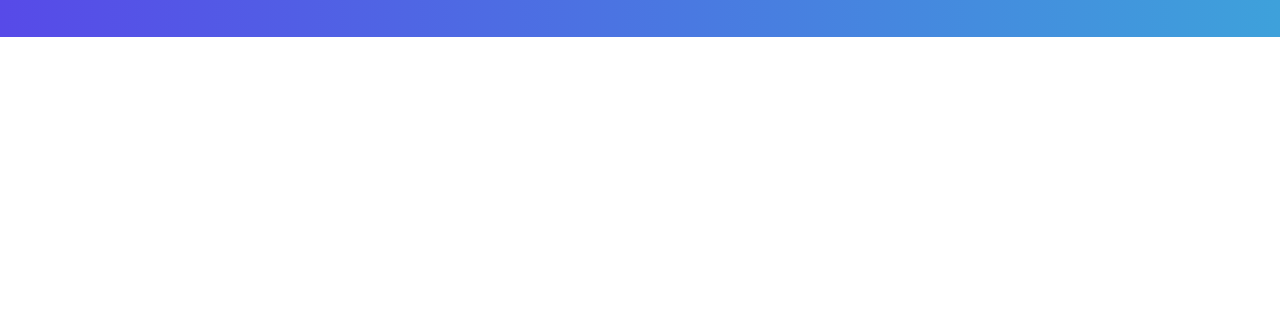
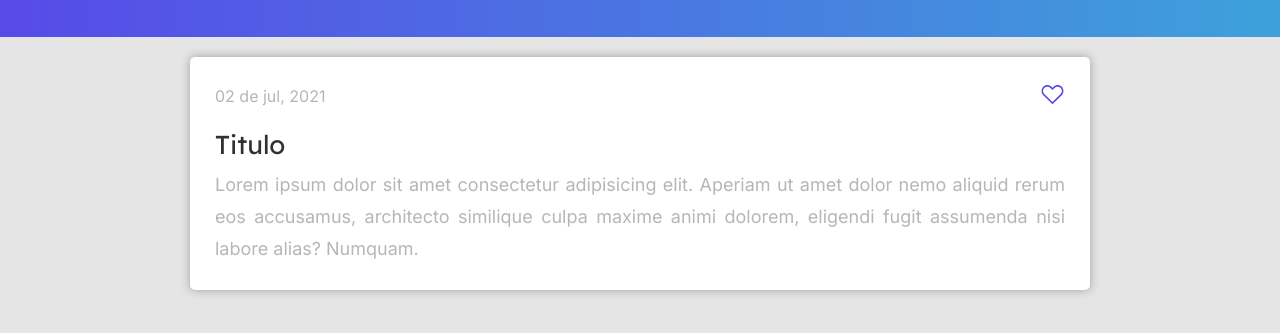
Before and after one commit to ghdpreto/codelandia, a plain HTML site: page index.html in a window 1280 px wide. Shown: the part 211-544 px from the top of the page. Drawn offline with Linux system fonts and the light colour scheme.

Commit message:
cria card

```diff
--- a/index.html
+++ b/index.html
@@ -42,6 +42,29 @@
           />
         </div>
       </div>
-        </header>
-    </body>
+    </header>
+
+    <main>
+      <div class="container">
+        <section class="c-card">
+          <div class="c-card__header">
+            <p class="c-card__date">02 de jul, 2021</p>
+            <div class="c-card__icon">
+              <img src="./assets/heart-outlined.svg" alt="Curtir" />
+            </div>
+          </div>
+
+          <div>
+            <h1 class="c-card__title">Titulo</h1>
+            <p class="c-card__description">
+              Lorem ipsum dolor sit amet consectetur adipisicing elit. Aperiam
+              ut amet dolor nemo aliquid rerum eos accusamus, architecto
+              similique culpa maxime animi dolorem, eligendi fugit assumenda
+              nisi labore alias? Numquam.
+            </p>
+          </div>
+        </section>
+      </div>
+    </main>
+  </body>
 </html>
--- a/reset.css
+++ b/reset.css
@@ -1,13 +1,14 @@
 :root {
   --blue: #574ae8;
   --grey-light: #f3f5f7;
+  --grey-medium: #e5e5e5;
   --white: #ffffff;
-  --white-light: rgba(255,255,255, .3);
+  --white-light: rgba(255, 255, 255, 0.3);
 
   --title-dark: #313131;
   --text-light: #b6b6b6;
-  --gradient-color:  #574AE8 0%, #3EA1DB 100%;
-
+  --gradient-color: #574ae8 0%, #3ea1db 100%;
+  --shadown-dark: rgba(49, 49, 49, 0.4);
 }
 
 * {
@@ -21,10 +22,12 @@ html {
   font-size: 62.5%;
 }
 
-body, input {
+body,
+input {
   font-size: 1rem;
   font-family: "Inter", sans-serif;
   color: var(--grey);
+  background-color: var(--grey-medium);
 }
 
 h1,
--- a/style.css
+++ b/style.css
@@ -1,6 +1,5 @@
 /* font-family: 'Inter', sans-serif; */
 /* font-family: 'Lexend Deca', sans-serif; */
-
 
 /* HEADER */
 .c-header {
@@ -25,14 +24,14 @@
   margin-top: 7rem;
   width: 100%;
   background-color: var(--white-light);
-    border-radius: .5rem;
-    border: .2rem solid transparent;
+  border-radius: 0.5rem;
+  border: 0.2rem solid transparent;
 
   transition: 200ms border;
 }
 
 .c-search:focus-within {
-    border: .2rem solid var(--white);
+  border: 0.2rem solid var(--white);
 }
 
 .c-search__icon {
@@ -53,3 +52,43 @@
 .c-search__input::placeholder {
   color: var(--white-light);
 }
+
+/* CARD */
+.c-card {
+  background-color: var(--white);
+  border-radius: 0.5rem;
+  padding: 2.5rem;
+  box-shadow: 0px 0px 1rem var(--shadown-dark);
+  margin: 2rem 0;
+}
+
+.c-card__header {
+  display: flex;
+  align-items: center;
+  justify-content: space-between;
+  margin-bottom: 2rem;
+}
+
+.c-card__date {
+  font-size: 1.6rem;
+  line-height: 2rem;
+  color: var(--text-light);
+}
+
+.c-card__icon {
+  cursor: pointer;
+}
+
+.c-card__title {
+  color: var(--title-dark);
+  font-size: 2.6rem;
+  line-height: 3.2rem;
+}
+
+.c-card__description {
+  margin-top: 0.8rem;
+  font-size: 1.8rem;
+  color: var(--text-light);
+  line-height: 3.2rem;
+  text-align: justify;
+}
```
Lines whose indentation alone changed are shown as unchanged.
